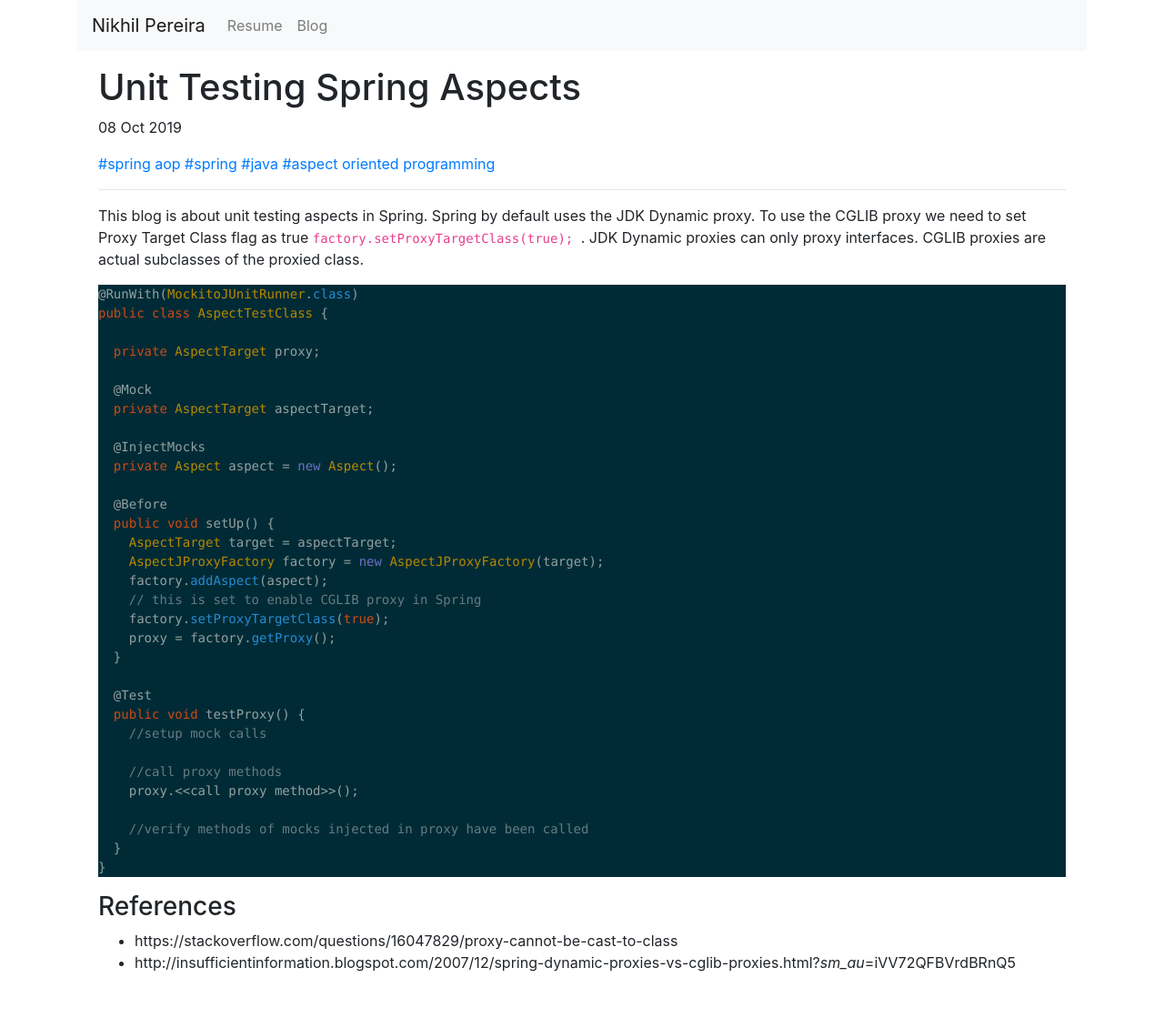
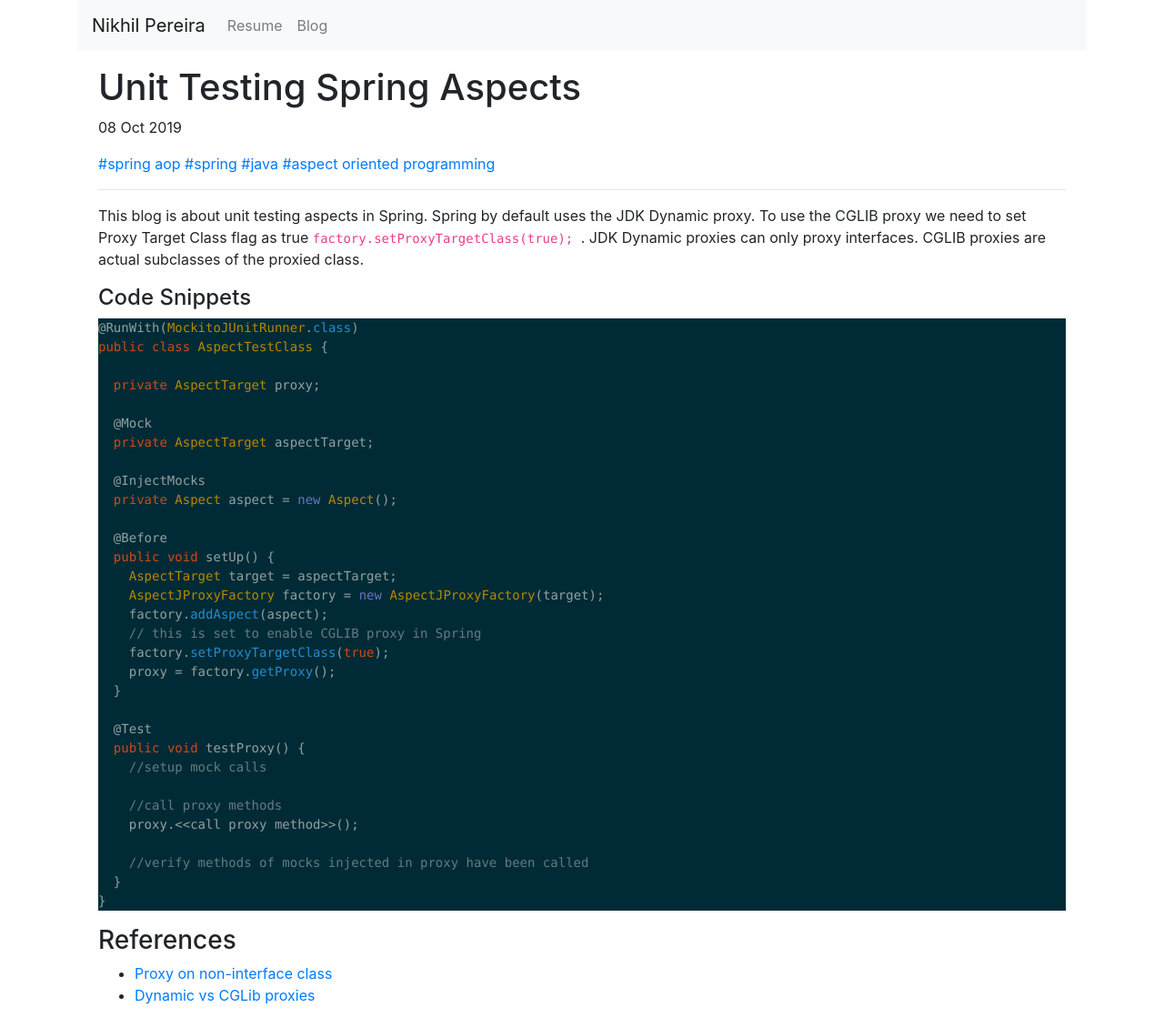
Before and after one commit to nikhilpereira1793/nikhilpereira1793.github.io, a Jekyll site: the page built from _posts/2019-10-08-unit-testing-spring-aspects.md, in a window 1280 px wide. Shown: the whole page at 91% size. Built offline with Jekyll 4.4.1, drawn with Linux system fonts in a browser that asks for light colours; before the commit the page ends 1094 px from its top, so only the background shows below that.

Commit message:
update references in blogs

````diff
--- a/_posts/2019-10-08-unit-testing-spring-aspects.md
+++ b/_posts/2019-10-08-unit-testing-spring-aspects.md
@@ -2,6 +2,8 @@
 tags : [spring aop, spring, java, aspect oriented programming]
 ---
  This blog is about unit testing aspects in Spring. Spring by default uses the JDK Dynamic proxy. To use the CGLIB proxy we need to set Proxy Target Class flag as true `factory.setProxyTargetClass(true); `. JDK Dynamic proxies can only proxy interfaces. CGLIB proxies are actual subclasses of the proxied class.
+
+#### Code Snippets
 
 ``` java
 @RunWith(MockitoJUnitRunner.class)
@@ -37,5 +39,5 @@ public class AspectTestClass {
 }
 ```
 ### References
-- https://stackoverflow.com/questions/16047829/proxy-cannot-be-cast-to-class
-- http://insufficientinformation.blogspot.com/2007/12/spring-dynamic-proxies-vs-cglib-proxies.html?_sm_au_=iVV72QFBVrdBRnQ5
+- [Proxy on non-interface class](https://stackoverflow.com/questions/16047829/proxy-cannot-be-cast-to-class)
+- [Dynamic vs CGLib proxies](http://insufficientinformation.blogspot.com/2007/12/spring-dynamic-proxies-vs-cglib-proxies.html?_sm_au_=iVV72QFBVrdBRnQ5)
````
Also changed, not shown: _posts/2018-07-23-detecting-circular-dependencies-in-a-java-project.md (+2 -2 lines).
